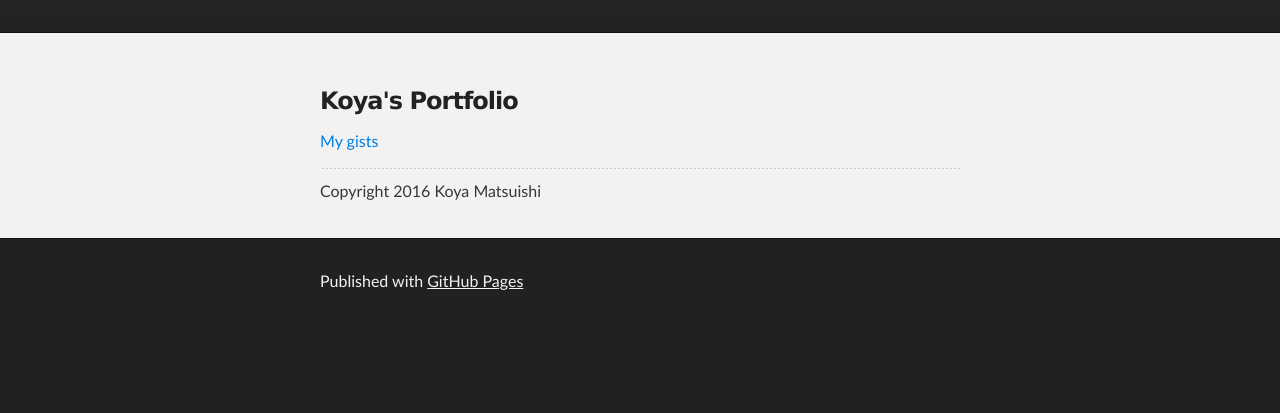
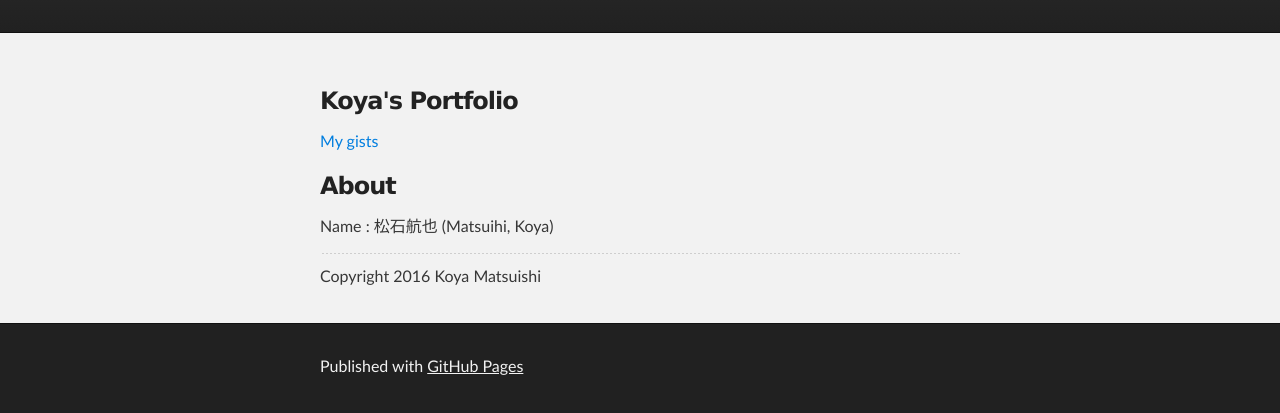
Before and after one commit to koyamatsuishi/koyamatsuishi.github.io, a plain HTML site: page index.html in a window 1280 px wide. Shown: the part 177-590 px from the top of the page. Drawn offline with Linux system fonts and the light colour scheme.

Commit message:
add About

```diff
--- a/index.html
+++ b/index.html
@@ -27,14 +27,17 @@
     <!-- MAIN CONTENT -->
     <div id="main_content_wrap" class="outer">
       <section id="main_content" class="inner">
-        <h3>
-<a id="koyas-portfolio" class="anchor" href="#koyas-portfolio" aria-hidden="true"><span aria-hidden="true" class="octicon octicon-link"></span></a>Koya's Portfolio</h3>
+        <h3><a id="koyas-portfolio" class="anchor" href="#koyas-portfolio" aria-hidden="true"><span aria-hidden="true" class="octicon octicon-link"></span></a>Koya's Portfolio</h3>
 
-<p><a href="https://gist.github.com/koyamatsuishi/">My gists</a> </p>
+        <p><a href="https://gist.github.com/koyamatsuishi/">My gists</a> </p>
 
-<hr>
+        <h3><a id="about" class="anchor" href="#about" aria-hidden="true"><span aria-hidden="true" class="octicon octicon-link"></span></a>About</h3>
 
-<p>Copyright 2016 Koya Matsuishi</p>
+        <p>Name : 松石航也 (Matsuihi, Koya)</p>
+
+        <hr>
+
+        <p>Copyright 2016 Koya Matsuishi</p>
       </section>
     </div>
 
@@ -45,7 +48,5 @@
       </footer>
     </div>
 
-
-
   </body>
 </html>
```
